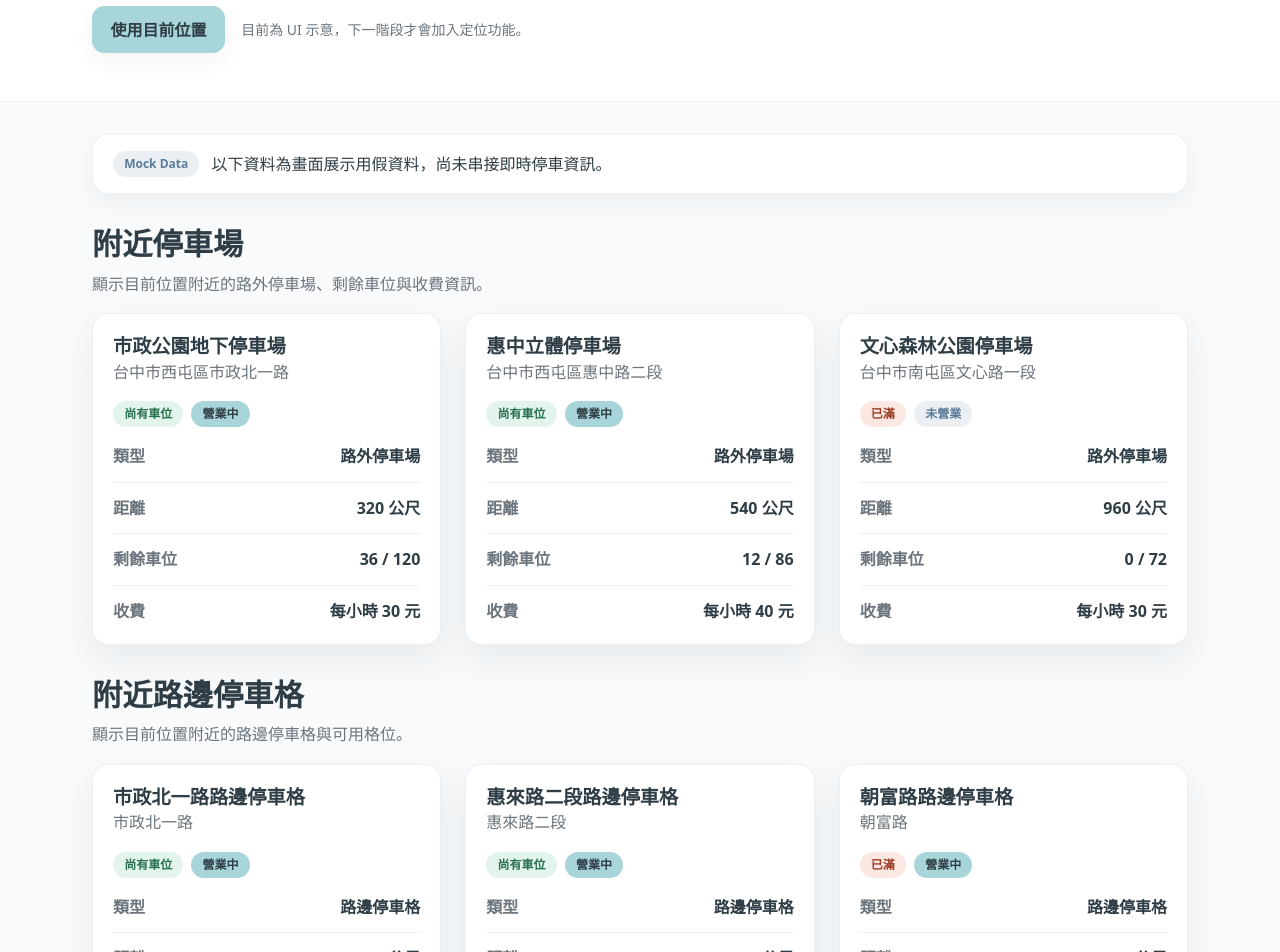
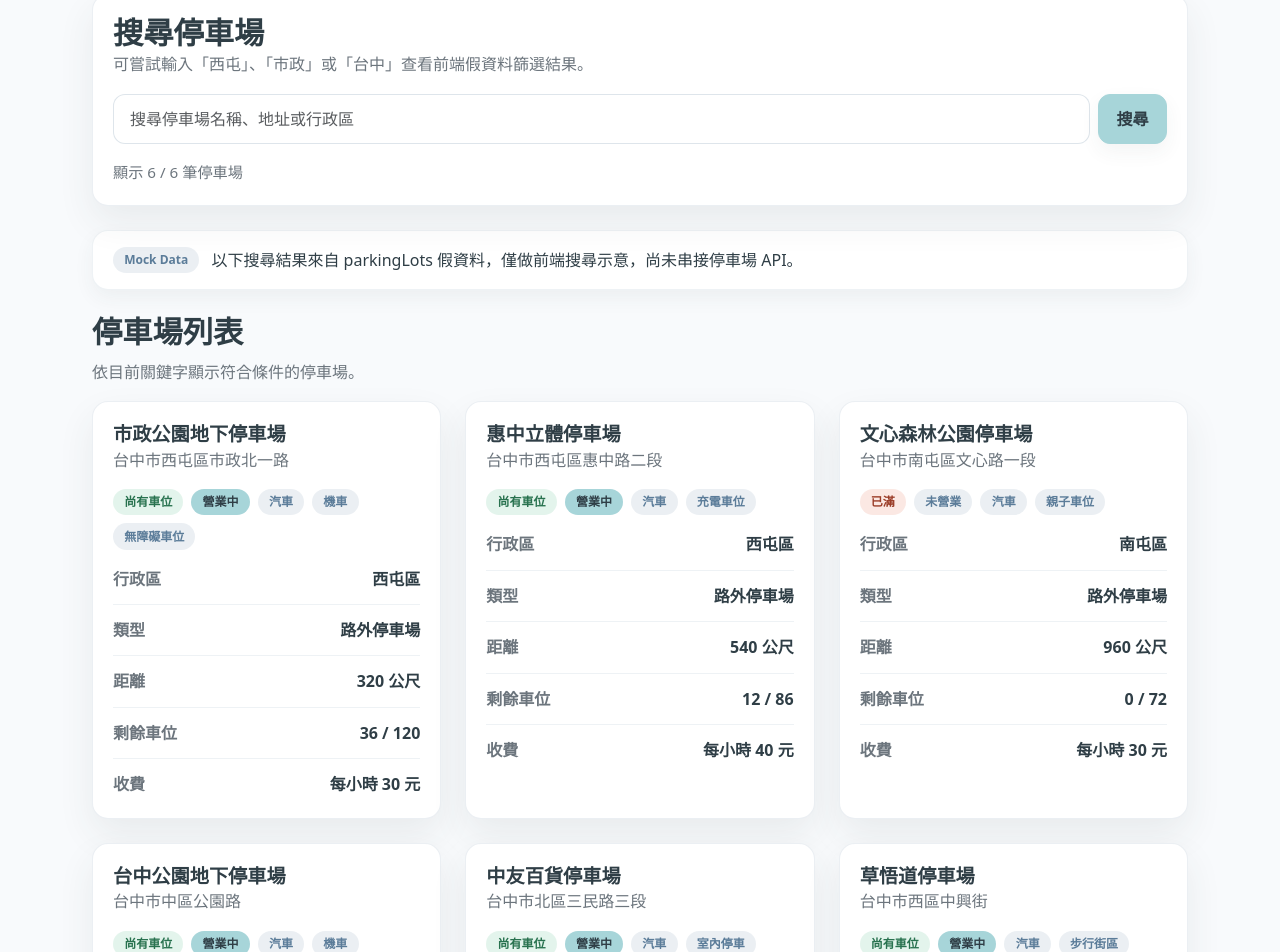
Before and after one commit to anny880811-tech/park-tw, a React (Vite) app: page /parking in a window 1280 px wide. Shown: the part 344-1296 px from the top of the page. Built offline with nearby package versions, Linux system fonts and the light colour scheme.

Commit message:
Add parking search page with mock filtering

```diff
--- a/src/App.jsx
+++ b/src/App.jsx
@@ -1,10 +1,10 @@
 import MainLayout from './layouts/MainLayout.jsx'
-import HomePage from './pages/HomePage.jsx'
+import ParkingPage from './pages/ParkingPage.jsx'
 
 const App = () => {
   return (
     <MainLayout>
-      <HomePage />
+      <ParkingPage />
     </MainLayout>
   )
 }
--- a/src/components/parking/ParkingInfoCard.jsx
+++ b/src/components/parking/ParkingInfoCard.jsx
@@ -13,6 +13,7 @@ const ParkingInfoCard = ({ item }) => {
   const {
     name,
     type,
+    district,
     address,
     road,
     distance,
@@ -20,6 +21,7 @@ const ParkingInfoCard = ({ item }) => {
     availableSpaces,
     price,
     isOpen,
+    features = [],
   } = item
   const hasSpaces = availableSpaces > 0
   const locationText = address || road
@@ -34,9 +36,20 @@ const ParkingInfoCard = ({ item }) => {
         <Badge variant={isOpen === false ? 'secondary' : 'primary'}>
           {openStatus}
         </Badge>
+        {features.map((feature) => (
+          <Badge key={feature} variant="secondary">
+            {feature}
+          </Badge>
+        ))}
       </div>
 
       <dl className="parking-card__details">
+        {district && (
+          <div>
+            <dt>行政區</dt>
+            <dd>{district}</dd>
+          </div>
+        )}
         <div>
           <dt>類型</dt>
           <dd>{type}</dd>
--- a/src/data/mockParkingData.js
+++ b/src/data/mockParkingData.js
@@ -1,3 +1,4 @@
+// HomePage uses this list for the current-location nearby parking lot section.
 export const nearbyParkingLots = [
   {
     id: 'lot-1',
@@ -34,6 +35,7 @@ export const nearbyParkingLots = [
   },
 ]
 
+// HomePage uses this list for the current-location nearby street parking section.
 export const nearbyStreetParkingSpaces = [
   {
     id: 'street-1',
@@ -66,3 +68,85 @@ export const nearbyStreetParkingSpaces = [
     status: 'full',
   },
 ]
+
+// ParkingPage uses this list for keyword-based mock searching.
+export const parkingLots = [
+  {
+    id: 'parking-1',
+    name: '市政公園地下停車場',
+    type: '路外停車場',
+    district: '西屯區',
+    address: '台中市西屯區市政北一路',
+    distance: 320,
+    totalSpaces: 120,
+    availableSpaces: 36,
+    price: '每小時 30 元',
+    isOpen: true,
+    features: ['汽車', '機車', '無障礙車位'],
+  },
+  {
+    id: 'parking-2',
+    name: '惠中立體停車場',
+    type: '路外停車場',
+    district: '西屯區',
+    address: '台中市西屯區惠中路二段',
+    distance: 540,
+    totalSpaces: 86,
+    availableSpaces: 12,
+    price: '每小時 40 元',
+    isOpen: true,
+    features: ['汽車', '充電車位'],
+  },
+  {
+    id: 'parking-3',
+    name: '文心森林公園停車場',
+    type: '路外停車場',
+    district: '南屯區',
+    address: '台中市南屯區文心路一段',
+    distance: 960,
+    totalSpaces: 72,
+    availableSpaces: 0,
+    price: '每小時 30 元',
+    isOpen: false,
+    features: ['汽車', '親子車位'],
+  },
+  {
+    id: 'parking-4',
+    name: '台中公園地下停車場',
+    type: '路外停車場',
+    district: '中區',
+    address: '台中市中區公園路',
+    distance: 2100,
+    totalSpaces: 140,
+    availableSpaces: 28,
+    price: '每小時 30 元',
+    isOpen: true,
+    features: ['汽車', '機車'],
+  },
+  {
+    id: 'parking-5',
+    name: '中友百貨停車場',
+    type: '商場停車場',
+    district: '北區',
+    address: '台中市北區三民路三段',
+    distance: 2600,
+    totalSpaces: 210,
+    availableSpaces: 52,
+    price: '每小時 50 元',
+    isOpen: true,
+    features: ['汽車', '室內停車', '商場折抵'],
+  },
+  {
+    id: 'parking-6',
+    name: '草悟道停車場',
+    type: '路外停車場',
+    district: '西區',
+    address: '台中市西區中興街',
+    distance: 1800,
+    totalSpaces: 64,
+    availableSpaces: 7,
+    price: '每小時 40 元',
+    isOpen: true,
+    features: ['汽車', '步行街區'],
+  },
+]
--- /dev/null
+++ b/src/pages/ParkingPage.jsx
@@ -0,0 +1,130 @@
+import { useState } from 'react'
+import ParkingInfoCard from '../components/parking/ParkingInfoCard.jsx'
+import Badge from '../components/ui/Badge.jsx'
+import Button from '../components/ui/Button.jsx'
+import Card from '../components/ui/Card.jsx'
+import SearchBar from '../components/ui/SearchBar.jsx'
+import { parkingLots } from '../data/mockParkingData.js'
+
+const filterParkingLots = (items, keyword) => {
+  const normalizedKeyword = keyword.trim().toLowerCase()
+
+  if (!normalizedKeyword) {
+    return items
+  }
+
+  return items.filter((item) => {
+    const searchableText = [
+      item.name,
+      item.address,
+      item.district,
+    ].join(' ').toLowerCase()
+
+    return searchableText.includes(normalizedKeyword)
+  })
+}
+
+const ParkingPage = () => {
+  const [keyword, setKeyword] = useState('')
+  const filteredParkingLots = filterParkingLots(parkingLots, keyword)
+  const hasResults = filteredParkingLots.length > 0
+
+  const handleKeywordChange = (event) => {
+    setKeyword(event.target.value)
+  }
+
+  const handleSearchSubmit = () => {
+    setKeyword((currentKeyword) => currentKeyword.trim())
+  }
+
+  const handleClearKeyword = () => {
+    setKeyword('')
+  }
+
+  return (
+    <div className="parking-page">
+      <section className="parking-page__header">
+        <div className="container">
+          <div className="parking-page__intro">
+            <Badge variant="primary">Parking Search</Badge>
+            <h1>停車場搜尋</h1>
+            <p className="lead mb-0">
+              輸入停車場名稱、地址或行政區，快速查看符合條件的停車場。
+            </p>
+          </div>
+        </div>
+      </section>
+
+      <section className="container parking-page__content">
+        <Card className="parking-search-panel">
+          <div className="parking-search-panel__content">
+            <div>
+              <h2>搜尋停車場</h2>
+              <p className="mb-0">
+                可嘗試輸入「西屯」、「市政」或「台中」查看前端假資料篩選結果。
+              </p>
+            </div>
+            <SearchBar
+              buttonText="搜尋"
+              onChange={handleKeywordChange}
+              onSubmit={handleSearchSubmit}
+              placeholder="搜尋停車場名稱、地址或行政區"
+              value={keyword}
+            />
+            <div className="parking-search-panel__meta">
+              <span>
+                顯示 {filteredParkingLots.length} / {parkingLots.length} 筆停車場
+              </span>
+              {keyword && (
+                <Button
+                  className="parking-search-panel__clear"
+                  onClick={handleClearKeyword}
+                  variant="outline"
+                >
+                  清除搜尋
+                </Button>
+              )}
+            </div>
+          </div>
+        </Card>
+
+        <div className="mock-data-notice">
+          <Badge variant="secondary">Mock Data</Badge>
+          <p className="mb-0">
+            以下搜尋結果來自 parkingLots 假資料，僅做前端搜尋示意，尚未串接停車場 API。
+          </p>
+        </div>
+
+        {hasResults ? (
+          <section className="parking-results">
+            <div className="parking-results__header">
+              <h2>停車場列表</h2>
+              <p className="mb-0">
+                依目前關鍵字顯示符合條件的停車場。
+              </p>
+            </div>
+            <div className="row g-4">
+              {filteredParkingLots.map((item) => (
+                <div className="col-12 col-md-6 col-xl-4" key={item.id}>
+                  <ParkingInfoCard item={item} />
+                </div>
+              ))}
+            </div>
+          </section>
+        ) : (
+          <Card className="empty-state">
+            <div className="empty-state__content">
+              <Badge variant="secondary">查無結果</Badge>
+              <h2>找不到符合條件的停車場</h2>
+              <p className="mb-0">
+                請嘗試輸入其他地點、行政區或停車場名稱。
+              </p>
+            </div>
+          </Card>
+        )}
+      </section>
+    </div>
+  )
+}
+
+export default ParkingPage
--- a/src/styles/theme.scss
+++ b/src/styles/theme.scss
@@ -359,6 +359,76 @@ small,
   text-align: right;
 }
 
+.parking-page {
+  padding-bottom: 4rem;
+}
+
+.parking-page__header {
+  padding: 3.5rem 0 2.5rem;
+  background: var(--color-surface);
+  border-bottom: 1px solid rgba(91, 124, 153, 0.1);
+}
+
+.parking-page__intro {
+  display: grid;
+  max-width: 48rem;
+  gap: 0.75rem;
+}
+
+.parking-page__intro h1,
+.parking-search-panel h2,
+.parking-results__header h2,
+.empty-state h2 {
+  margin-bottom: 0;
+}
+
+.parking-page__content {
+  display: grid;
+  gap: 1.5rem;
+  padding-top: 2rem;
+}
+
+.parking-search-panel__content {
+  display: grid;
+  gap: 1rem;
+}
+
+.parking-search-panel__content p,
+.parking-results__header p {
+  color: var(--color-text-secondary);
+}
+
+.parking-search-panel__meta {
+  display: flex;
+  flex-wrap: wrap;
+  align-items: center;
+  justify-content: space-between;
+  gap: 0.75rem;
+  color: var(--color-text-secondary);
+  font-size: 0.95rem;
+}
+
+.parking-search-panel__clear {
+  min-height: 2.5rem;
+  padding: 0.55rem 0.9rem;
+}
+
+.parking-results {
+  display: grid;
+  gap: 1rem;
+}
+
+.parking-results__header {
+  display: grid;
+  gap: 0.5rem;
+}
+
+.empty-state__content {
+  display: grid;
+  gap: 0.75rem;
+  padding: 0.5rem 0;
+}
+
 .navbar {
   min-height: 4.5rem;
   border-bottom: 1px solid rgba(91, 124, 153, 0.1);
@@ -490,6 +560,14 @@ small,
     width: 100%;
   }
 
+  .parking-page__header {
+    padding: 2.75rem 0 2rem;
+  }
+
+  .parking-search-panel__clear {
+    width: 100%;
+  }
+
   .parking-card__details div {
     display: grid;
     gap: 0.2rem;
```
